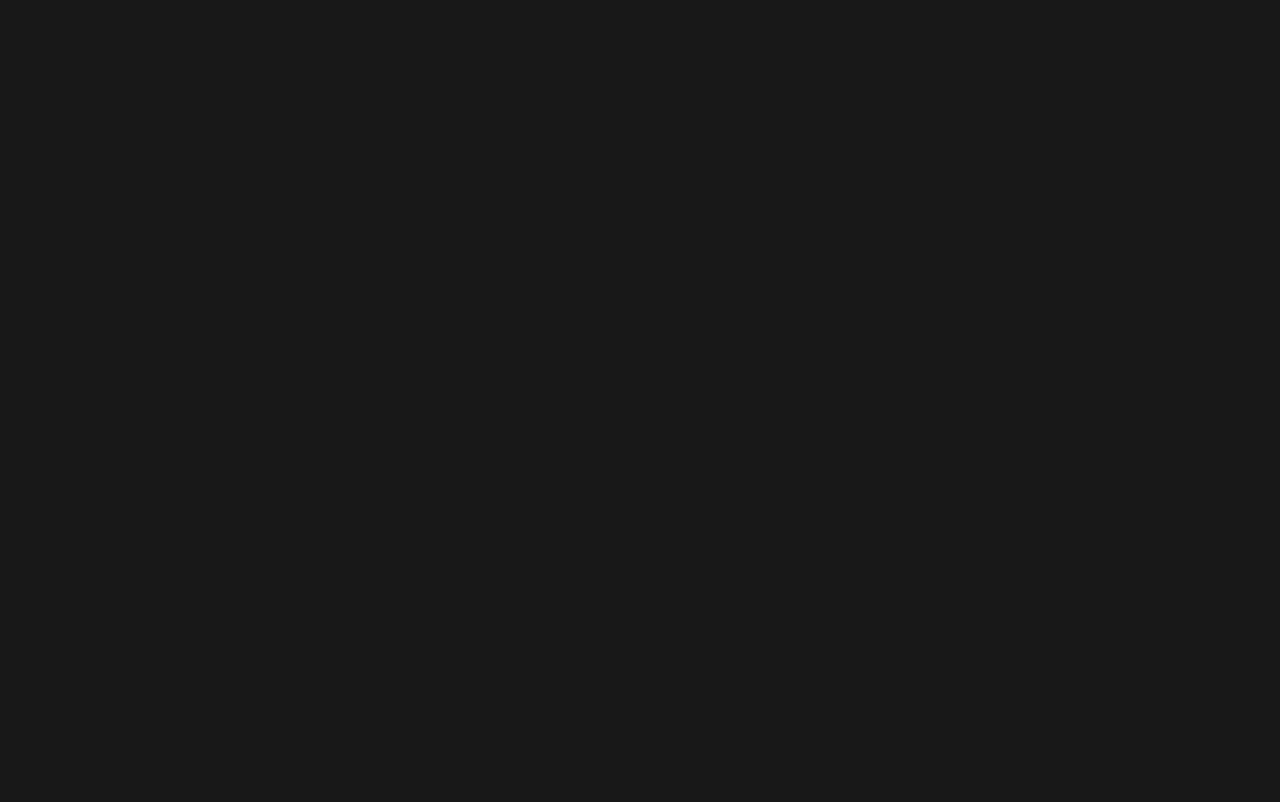
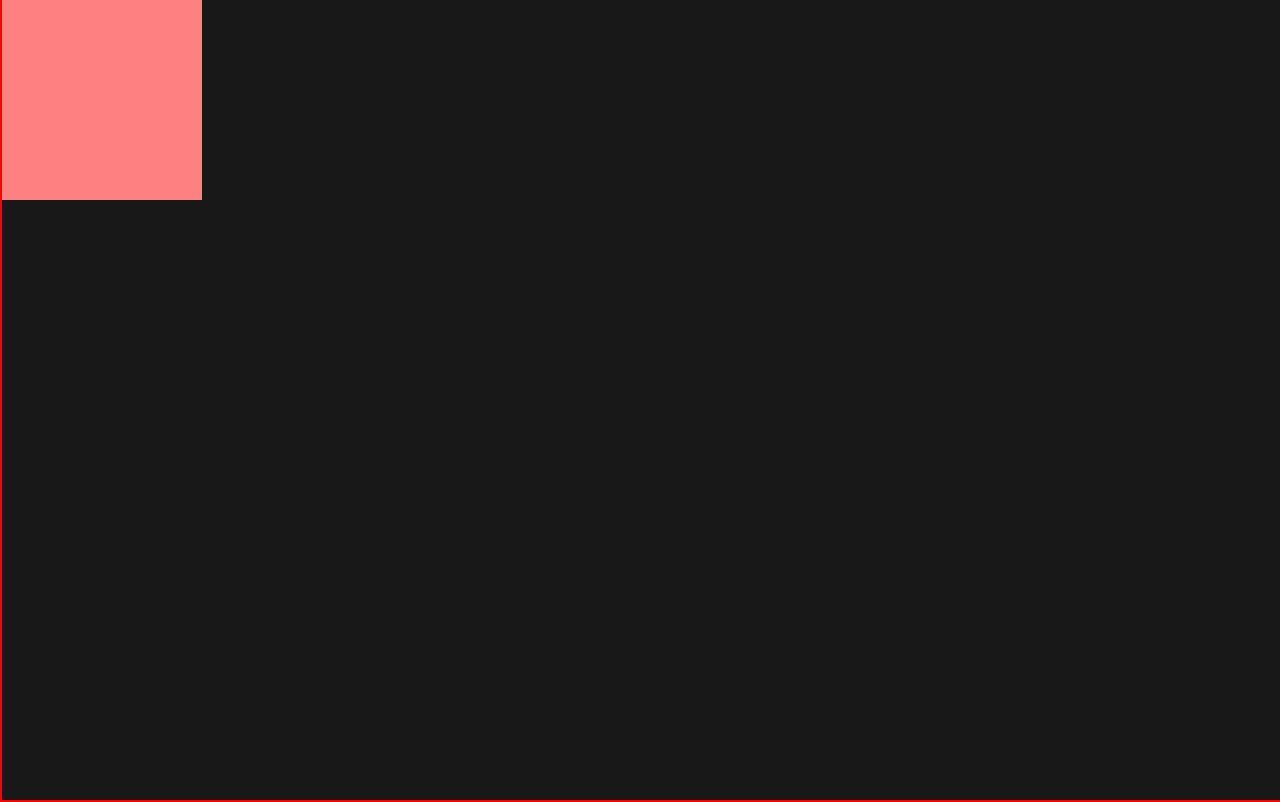
Before and after one commit to Kasutu/floor-is-lava, a plain HTML site: page index.html in a window 1280 px wide. Drawn offline with Linux system fonts and the light colour scheme.

Commit message:
added a test rectangle

```diff
--- a/index.js
+++ b/index.js
@@ -18,19 +18,24 @@
 //Begin
 let canvas;
 let ctx;
-let currentTime;
+let currentTime = Date.now();
+let animationFrame;
 let secondsPassed = 0;
 let lastFrame = 0;
 
-//starts the game
+window.onload = pageLoad();
+
+//fires the loop
 function pageLoad() {
   canvas = document.querySelector('canvas');
   ctx = canvas.getContext('2d');
-  currentTime = Date.now();
 
   // sets the canvas width and hight dynamically
   canvas.width = innerWidth;
   canvas.height = innerHeight;
+
+  //first animation request
+  animationFrame = requestAnimationFrame(gameLoop);
 }
 
 function gameLoop(currentTime) {
@@ -39,8 +44,22 @@ function gameLoop(currentTime) {
   lastFrame = currentTime;
 
   // Pass the delta time to the update
-  update(delta);
-  draw();
+  // Game logic here
+  // update(delta);
+  render();
 
   requestAnimationFrame(gameLoop);
 }
+
+function render() {
+  let randomColor = Math.random() > 0.5 ? '#ff8080' : '#0099b0';
+  let x = 0;
+  let y = 0;
+
+  // Clear the entire canvas
+  ctx.clearRect(0, 0, canvas.width, canvas.height);
+
+  //draw a rectangle
+  ctx.fillStyle = randomColor;
+  ctx.fillRect(x, y, 200, 200);
+}
--- a/style.css
+++ b/style.css
@@ -5,3 +5,13 @@ body {
   margin: 0;
   background-color: rgb(24, 24, 24);
 }
+
+canvas {
+  position: absolute;
+  top: 0;
+  bottom: 0;
+  left: 0;
+  right: 0;
+  margin: auto;
+  border: 2px solid red;
+}
```
